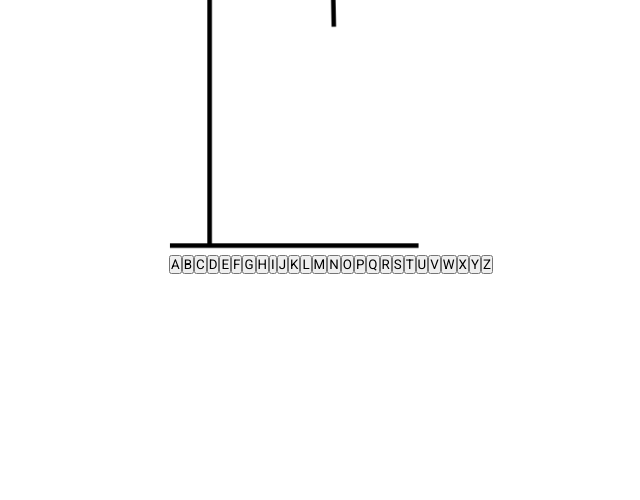
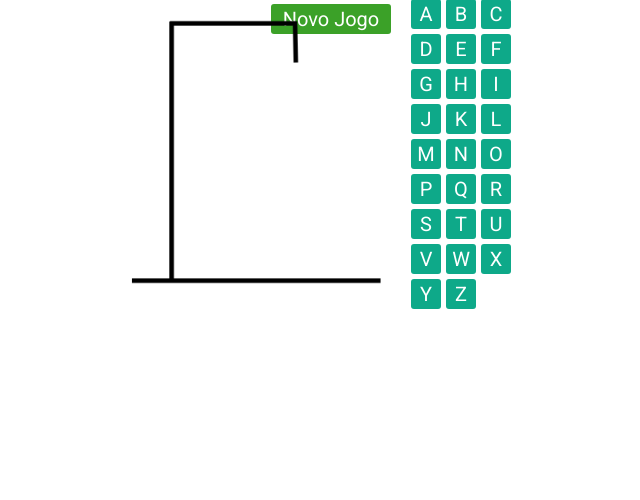
Before and after one commit to leticea/hangman-game, a plain HTML site: page index.html in a window 1280 px wide. Shown: the part 300-800 px from the top of the page, without its empty margins (309-949 px from the left). Drawn offline with Linux system fonts and the light colour scheme.

Commit message:
feat(style.css): main styles

```diff
--- a/style.css
+++ b/style.css
@@ -12,3 +12,48 @@ body {
   flex-direction: column;
   min-height: 100vh;
 }
+
+main {
+  display: flex;
+  align-items: center;
+  gap: 30px;
+  height: 200px;
+  max-width: 400px;
+}
+
+.guess-word {
+  display: flex;
+  gap: 10px;
+  font-size: 50px;
+  flex-wrap: wrap;
+}
+
+.btns {
+  display: flex;
+  gap: 5px;
+  flex-wrap: wrap;
+}
+
+button {
+  height: 30px;
+  font-size: 20px;
+  cursor: pointer;
+  color: #fff;
+  border: none;
+  border-radius: 3px;
+}
+
+.btns button {
+  width: 30px;
+  background-color: #0ea989;
+}
+
+.new-game {
+  width: 120px;
+  background-color: #3ba128;
+  margin: 20px;
+}
+
+button:hover {
+  opacity: 0.8;
+}
```
